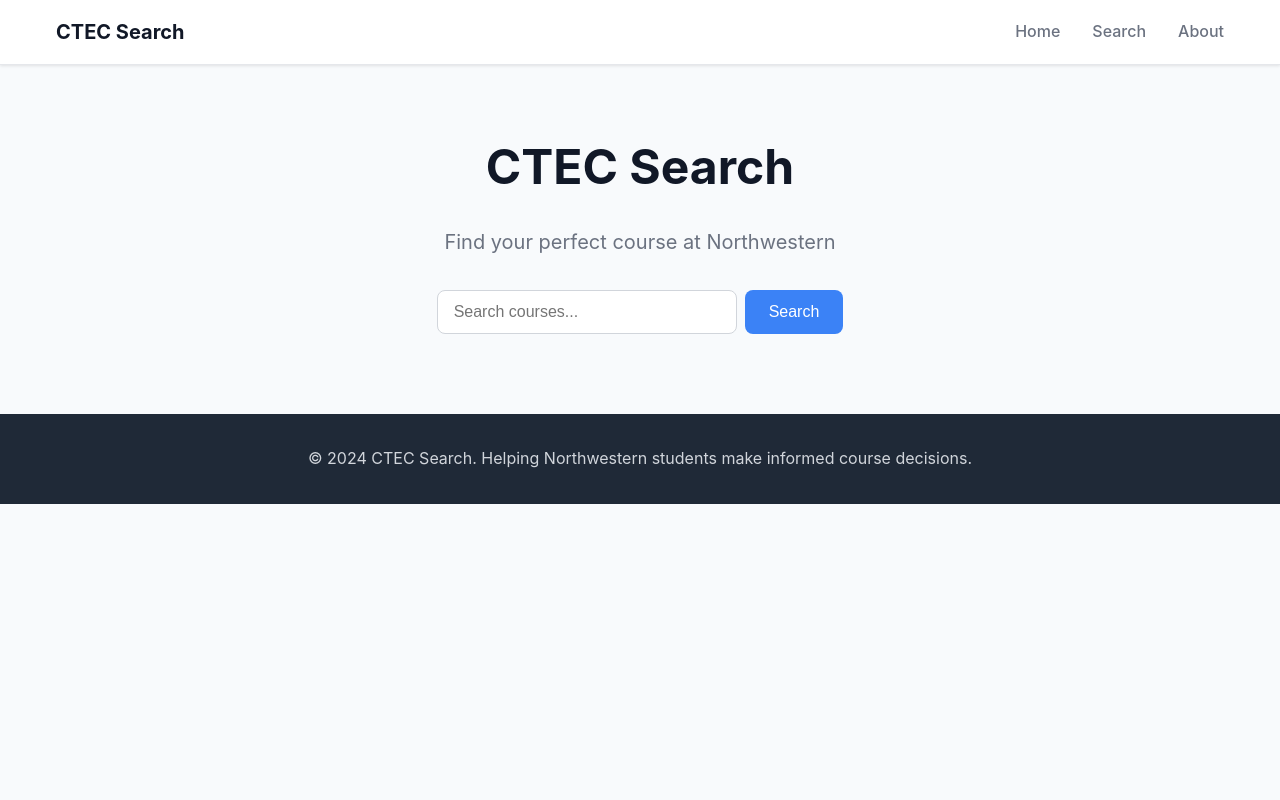
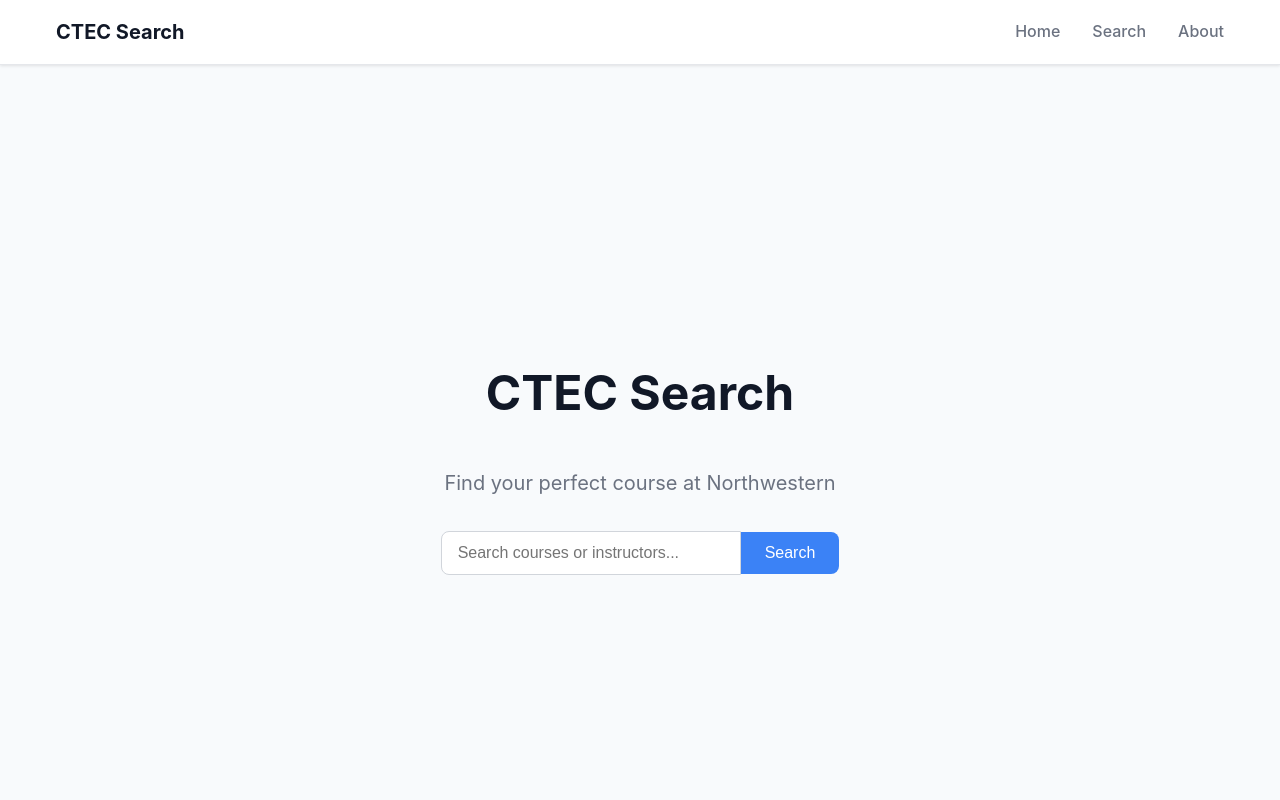
Before and after one commit to JeffersonWu25/Search-CTECs, a React (Vite) app in the folder frontend/: page / in a window 1280 px wide. Shown: the top 800 px of the page. Built offline with nearby package versions, Linux system fonts and the light colour scheme.

Commit message:
added dropdown search function

```diff
--- a/frontend/src/App.css
+++ b/frontend/src/App.css
@@ -69,11 +69,18 @@
 
 /* Homepage */
 .homepage {
-  padding: 2rem;
+  display: flex;
+  justify-content: center;
 }
 
 .hero {
+  display: flex;
+  flex-direction: column;
   text-align: center;
+  width: 80%;
+  min-height: 100vh;
+  justify-content: center;
+  align-items: center;
   margin-bottom: 3rem;
 }
 
--- /dev/null
+++ b/frontend/src/components/search/SearchBar.css
@@ -0,0 +1,125 @@
+.search-container {
+  position: relative;
+  width: 100%;
+  max-width: 500px;
+}
+
+.search-form {
+  width: 100%;
+}
+
+.search-input-wrapper {
+  position: relative;
+  display: flex;
+  align-items: center;
+}
+
+.search-input {
+  flex: 1;
+  padding: 0.75rem 1rem;
+  border: 1px solid #d1d5db;
+  border-radius: 0.5rem 0 0 0.5rem;
+  font-size: 1rem;
+  outline: none;
+}
+
+.search-input:focus {
+  border-color: #3b82f6;
+  box-shadow: 0 0 0 3px rgba(59, 130, 246, 0.1);
+}
+
+.search-button {
+  padding: 0.75rem 1.5rem;
+  background-color: #3b82f6;
+  color: white;
+  border: none;
+  border-radius: 0 0.5rem 0.5rem 0;
+  font-size: 1rem;
+  cursor: pointer;
+  font-weight: 500;
+}
+
+.search-button:hover {
+  background-color: #2563eb;
+}
+
+.search-spinner {
+  position: absolute;
+  right: 80px;
+  width: 16px;
+  height: 16px;
+  border: 2px solid #e5e7eb;
+  border-top: 2px solid #3b82f6;
+  border-radius: 50%;
+  animation: spin 1s linear infinite;
+}
+
+@keyframes spin {
+  0% { transform: rotate(0deg); }
+  100% { transform: rotate(360deg); }
+}
+
+.search-dropdown {
+  position: absolute;
+  top: 100%;
+  left: 0;
+  right: 0;
+  background: white;
+  border: 1px solid #e5e7eb;
+  border-radius: 0.5rem;
+  box-shadow: 0 10px 15px -3px rgba(0, 0, 0, 0.1);
+  z-index: 1000;
+  margin-top: 0.25rem;
+}
+
+.search-results {
+  list-style: none;
+  padding: 0;
+  margin: 0;
+  max-height: 300px;
+  overflow-y: auto;
+}
+
+.search-result-item {
+  display: flex;
+  align-items: center;
+  justify-content: space-between;
+  padding: 0.75rem 1rem;
+  cursor: pointer;
+  border-bottom: 1px solid #f3f4f6;
+}
+
+.search-result-item:last-child {
+  border-bottom: none;
+}
+
+.search-result-item:hover {
+  background-color: #f9fafb;
+}
+
+.result-content {
+  flex: 1;
+}
+
+.result-title {
+  font-weight: 500;
+  color: #111827;
+  margin-bottom: 0.25rem;
+}
+
+.result-subtitle {
+  font-size: 0.875rem;
+  color: #6b7280;
+}
+
+.result-type {
+  font-size: 1.25rem;
+  margin-left: 0.5rem;
+}
+
+.no-results {
+  padding: 1rem;
+  text-align: center;
+  color: #6b7280;
+  font-style: italic;
+}
--- /dev/null
+++ b/frontend/src/components/search/SearchBar.jsx
@@ -0,0 +1,76 @@
+import { useSearch } from '../../hooks/useSearch'
+import './SearchBar.css'
+
+export function SearchBar({ onSearch, placeholder = "Search courses or instructors..." }) {
+  const {
+    query,
+    results,
+    loading,
+    showDropdown,
+    handleInputChange,
+    handleResultSelect,
+    handleInputFocus,
+    handleInputBlur
+  } = useSearch()
+
+  const handleSubmit = (e) => {
+    e.preventDefault()
+    if (query.trim() && onSearch) {
+      onSearch(query.trim())
+    }
+  }
+
+  return (
+    <div className="search-container">
+      <form onSubmit={handleSubmit} className="search-form">
+        <div className="search-input-wrapper">
+          <input
+            type="text"
+            value={query}
+            onChange={(e) => handleInputChange(e.target.value)}
+            onFocus={handleInputFocus}
+            onBlur={handleInputBlur}
+            placeholder={placeholder}
+            className="search-input"
+          />
+          {loading && <div className="search-spinner"></div>}
+          <button type="submit" className="search-button">
+            Search
+          </button>
+        </div>
+
+        {showDropdown && (
+          <div className="search-dropdown">
+            {results.length > 0 ? (
+              <ul className="search-results">
+                {results.map((result, index) => (
+                  <li
+                    key={`${result.type}-${result.id || index}`}
+                    className="search-result-item"
+                    onClick={() => handleResultSelect(result)}
+                  >
+                    <div className="result-content">
+                      <div className="result-title">
+                        {result.type === 'course' ? result.title : result.name}
+                      </div>
+                      <div className="result-subtitle">
+                        {result.type === 'course' ? result.code : 'Instructor'}
+                      </div>
+                    </div>
+                    <div className="result-type">
+                      {result.type === 'course' ? '📚' : '👨‍🏫'}
+                    </div>
+                  </li>
+                ))}
+              </ul>
+            ) : (
+              <div className="no-results">
+                No results found
+              </div>
+            )}
+          </div>
+        )}
+      </form>
+    </div>
+  )
+}
--- /dev/null
+++ b/frontend/src/hooks/useSearch.js
@@ -0,0 +1,103 @@
+import { useState, useEffect, useCallback } from 'react'
+import { searchCourses, searchInstructors } from '../services/search'
+
+export function useSearch() {
+  const [query, setQuery] = useState('')
+  const [results, setResults] = useState([])
+  const [loading, setLoading] = useState(false)
+  const [showDropdown, setShowDropdown] = useState(false)
+
+  // Debounce utility function
+  function debounce(func, wait) {
+    let timeout
+    return function executedFunction(...args) {
+      const later = () => {
+        clearTimeout(timeout)
+        func(...args)
+      }
+      clearTimeout(timeout)
+      timeout = setTimeout(later, wait)
+    }
+  }
+
+  const debouncedSearch = useCallback(
+    // delay execution to every 300 ms
+    debounce(async (searchQuery) => {
+
+      // input too short
+      if (!searchQuery || searchQuery.length < 2) {
+        setResults([])
+        setShowDropdown(false)
+        return
+      }
+
+      // input long enough
+      setLoading(true)
+      try {
+        const [courses, instructors] = await Promise.all([
+          searchCourses(searchQuery),
+          searchInstructors(searchQuery),
+        ])
+
+        // combine into one list with types saved
+        const combinedResults = [
+          ...courses.map(course => ({ ...course, type: 'course' })),
+          ...instructors.map(instructor => ({ ...instructor, type: 'instructor' })),
+        ]
+
+        setResults(combinedResults)
+        setShowDropdown(combinedResults.length > 0)
+
+      } catch (error) {
+        console.error('Search error: ', error)
+        setResults([])
+      } finally {
+        setLoading(false)
+      }
+    }, 300),
+    []
+  )
+
+  // updates everytime queary is changed
+  useEffect(() => {
+    debouncedSearch(query)
+  }, [query, debouncedSearch])
+
+  // update query whever user types
+  const handleInputChange = (value) => {
+    setQuery(value)
+    if (!value) {
+      setShowDropdown(false)
+    }
+  }
+
+  // handles when user clicks a dropdown item
+  const handleResultSelect = (result) => {
+    setQuery(result.type === 'course' ? result.title : result.name)
+    setShowDropdown(false)
+    // navigation logic
+  }
+
+  // handles showing results when they exist
+  const handleInputFocus = () => {
+    if (results.length > 0) {
+      setShowDropdown(true)
+    }
+  }
+
+  // delay closing dropdown when selected so click registers
+  const handleInputBlur = () => {
+    setTimeout(() => setShowDropdown(false), 200)
+  }
+
+  return {
+    query,
+    results,
+    loading,
+    showDropdown,
+    handleInputChange,
+    handleResultSelect,
+    handleInputFocus,
+    handleInputBlur
+  }
+}
--- a/frontend/src/pages/HomePage.jsx
+++ b/frontend/src/pages/HomePage.jsx
@@ -1,29 +1,10 @@
-import { useState } from 'react'
 import { useNavigate } from 'react-router-dom'
 import { Layout } from '../components/layout/Layout'
-import { supabase } from '../supabaseClient'
+import { SearchBar } from '../components/search/SearchBar'
 
 export function HomePage() {
   const navigate = useNavigate()
-  const [searchQuery, setSearchQuery] = useState('')
-  const [courses, setCourses] = useState([])
 
-  async function handleSearch(query) {
-    if (query.trim()) {
-      const { data, error } = await supabase
-        .from('courses')
-        .select('*')
-        .ilike('title', `%${query}%`)
-        .order('title', { ascending: true })
-
-      if (error) {
-        console.error('Error fetching courses:', error)
-      } else {
-        setCourses(data || [])
-      }
-      navigate(`/search?q=${encodeURIComponent(query)}`)
-    }
-  }
 
   return (
     <Layout>
@@ -33,33 +14,14 @@
           <p className="hero-subtitle">Find your perfect course at Northwestern</p>
 
           <div className="search-section">
-            <input
-              value={searchQuery}
-              onChange={(e) => setSearchQuery(e.target.value)}
-              placeholder="Search courses..."
-              className="input search-input"
+            <SearchBar
+              onSearch={(query) => {
+                navigate(`/search?q=${encodeURIComponent(query)}`)
+              }}
+              placeholder="Search courses or instructors..."
             />
-            <button
-              onClick={() => handleSearch(searchQuery)}
-              className="btn search-button"
-            >
-              Search
-            </button>
           </div>
         </div>
-
-        {courses.length > 0 && (
-          <div className="results">
-            <h2>Search Results</h2>
-            <ul className="course-list">
-              {courses.map((course) => (
-                <li key={course.id} className="course-item">
-                  {course.code} - {course.title}
-                </li>
-              ))}
-            </ul>
-          </div>
-        )}
       </div>
     </Layout>
   )
--- /dev/null
+++ b/frontend/src/services/search.js
@@ -0,0 +1,37 @@
+import { supabase } from '../supabaseClient'
+
+export async function searchCourses(query, limit = 5) {
+  if (!query || query.length < 3) return []
+
+  const { data, error } = await supabase
+    .from ('courses')
+    .select('*')
+    .or(`title.ilike.%${query}%,code.ilike.%${query}%`)
+    .order('title', { ascending: true })
+    .limit(limit)
+
+  if (error) {
+    console.error('Search error: ', error)
+    return []
+  }
+
+  return data || []
+}
+
+export async function searchInstructors(query, limit = 5) {
+  if (!query || query.length < 3) return []
+
+  const { data, error } = await supabase
+    .from('instructors')
+    .select('*')
+    .ilike('name', `%${query}%`)
+    .order('name', { ascending: true })
+    .limit(limit)
+
+  if (error) {
+    console.error('Search error: ', error)
+    return []
+  }
+
+  return data || []
+}
```
